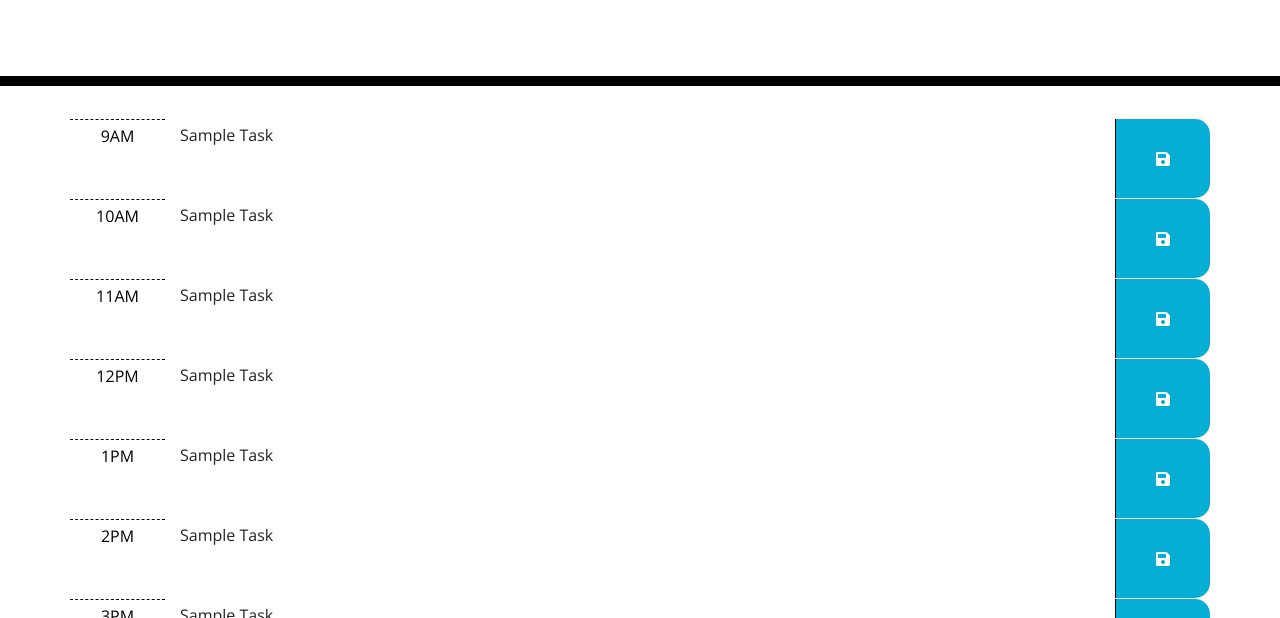
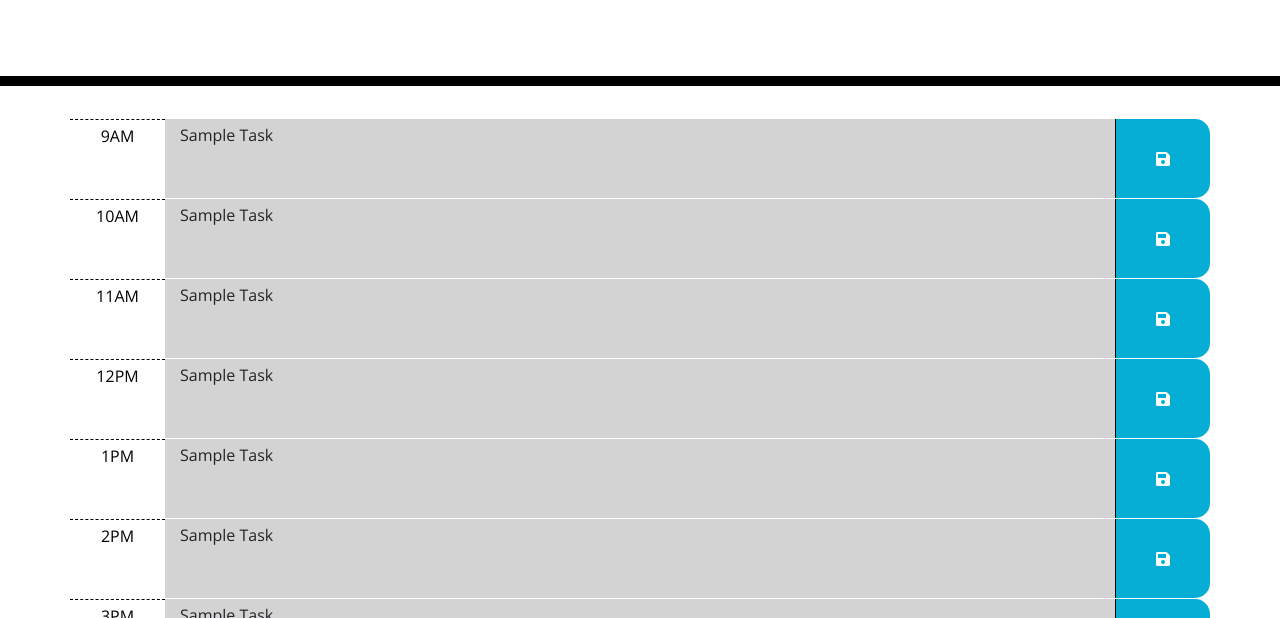
Before and after one commit to brian-presta/work-day-scheduler, a plain HTML site: page index.html in a window 1280 px wide. Shown: the part 182-800 px from the top of the page. Drawn offline with nearby package versions, Linux system fonts and the light colour scheme.

Commit message:
color coding now works for past present and future

```diff
--- a/index.html
+++ b/index.html
@@ -77,8 +77,9 @@
       </div>
     </div>
 
-    <script src="script.js"></script>
+
     <script src="https://code.jquery.com/jquery-3.4.1.min.js"></script>
     <script src="https://cdnjs.cloudflare.com/ajax/libs/moment.js/2.24.0/moment.min.js"></script>
+    <script src="script.js"></script>
   </body>
 </html>
--- a/script.js
+++ b/script.js
@@ -1,11 +1,20 @@
 var colorCode = function() {
-    var currentTime = moment()
+    var currentTime = moment().format('HA')
+    currentTime = moment(currentTime,'HA')
     $(".container").children().each(function(){
         var cellTime = $(this).find(".hour").text()
-        cellTime = moment(cellTime,"H A")
-        console.log(cellTime._d)
+        cellTime = moment(cellTime,"HA")
+        var description = $(this).find('.description')
+        description.removeClass("past present future")
         if (cellTime.isBefore(currentTime)) {
-            $(this).find('.description').addClass('past')
+            description.addClass('past')
+        }
+        else if (cellTime.isSame(currentTime)) {
+            description.addClass('present')
+        }
+        else {
+            description.addClass("future")
         }
     })
 }
+colorCode()
```
